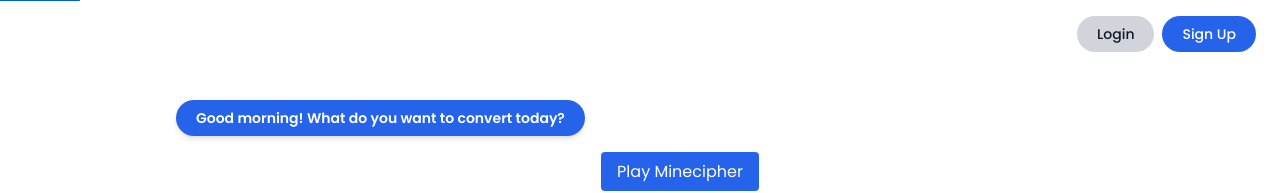
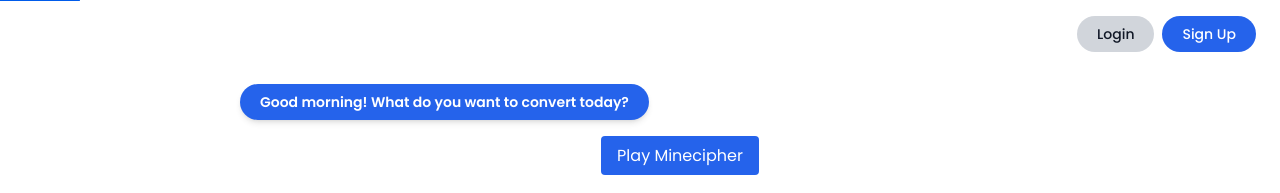
Before and after one commit to coochill/CodeCrypt-v2.0, a React (Vite) app in the folder frontend/: page / in a window 1280 px wide. Shown: the top 193 px of the page. Built offline with nearby package versions, Linux system fonts and the light colour scheme; no server answers.

Commit message:
TopBar changes

```diff
--- a/frontend/src/components/TopBar.jsx
+++ b/frontend/src/components/TopBar.jsx
@@ -67,7 +67,8 @@
       </div>
 
        {/* Floating Greeting — CENTERED BELOW HEADER */}
-      <div className="flex justify-start mt-8 ml-24">
+      <div className="flex justify-start mt-4 px-40">
+        {(isMineCipherPage || isHomePage) && (
           <div
             className="
               bg-blue-600
@@ -80,16 +81,18 @@
               font-semibold
             "
           >
-          {user ? (
+            {isMineCipherPage ? (
+              <>Challenge your decoding skills with MineCipher game</>
+            ) : user ? (
               <>Hi, {user.username}! What do you want to convert today?</>
             ) : (
               <>{getGreeting()}! What do you want to convert today?</>
             )}
           </div>
+        )}
       </div>
 
     </div>
   )
 }
-
 export default TopBar
```
Lines whose indentation alone changed are shown as unchanged.
